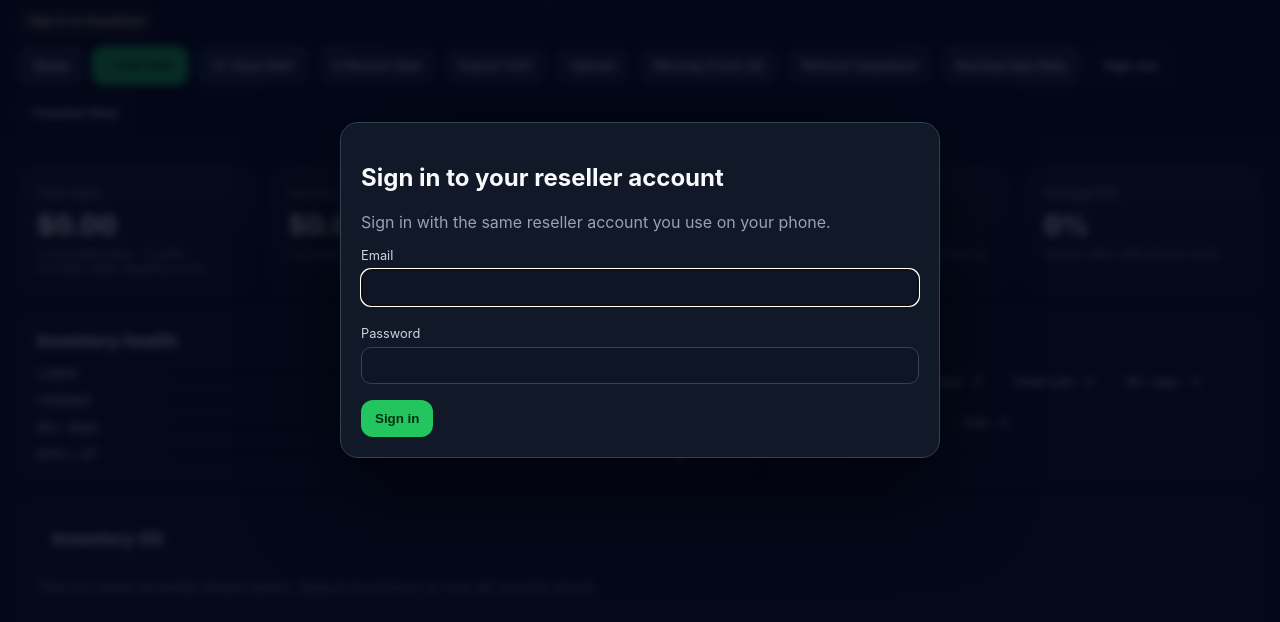
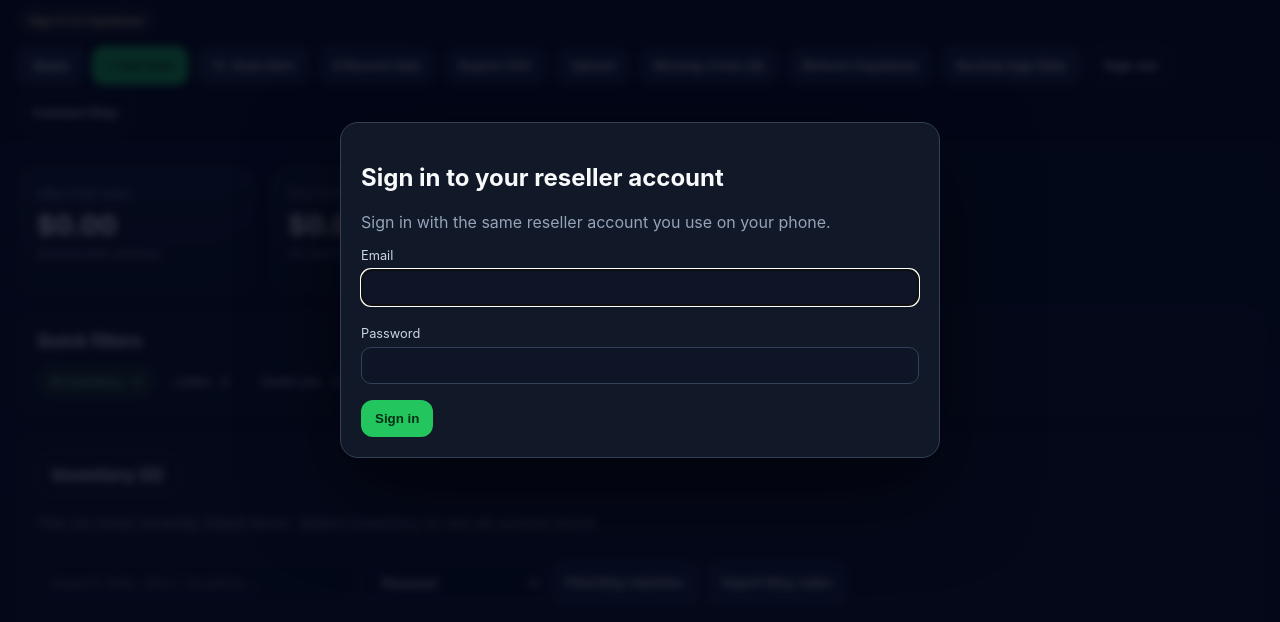
Before and after one commit to melsfoundtreasures/mels-found-treasures, a plain HTML site: page index.html in a window 1280 px wide. Shown: the part 110-732 px from the top of the page. Drawn offline with Linux system fonts and the light colour scheme.

Commit message:
Keep only marketplace sales totals on home

```diff
--- a/index.html
+++ b/index.html
@@ -137,11 +137,7 @@ button.costs-need-update{background:#b91c1c;color:#fff;border:1px solid #f87171}
 
 
 
-    <section class="panel-grid">
-      <article class="panel">
-        <div class="panel-head"><h2>Inventory health</h2><span id="inventoryCount"></span></div>
-        <div id="healthBars" class="health-bars"></div>
-      </article>
+    <section>
       <article class="panel">
         <div class="panel-head"><h2>Quick filters</h2></div>
         <div class="chips" id="filterChips"></div>
@@ -186,6 +182,10 @@ button.costs-need-update{background:#b91c1c;color:#fff;border:1px solid #f87171}
     </div>
     <p id="statsCoverage" role="status"></p>
     <div class="stats-kpis" id="statsSummary"></div>
+    <article class="panel">
+      <div class="panel-head"><h2>Current inventory health</h2><span id="inventoryCount"></span></div>
+      <div id="healthBars" class="health-bars"></div>
+    </article>
     <div class="stats-grid" id="statsReports"></div>
   </section>
 
@@ -582,16 +582,12 @@ function saleProfit(sale,item){if(sale.financialsPending||saleNeedsCOG(sale))ret
 
 function render(){renderKPIs();renderHealth();renderFilters();renderInventory();renderSales();populateSaleSelect();}
 function renderKPIs(){
-  const unsold=data.items.filter(i=>i.status!=='sold');
-  const soldItems=data.sales.filter(s=>!s.financialsPending&&!saleNeedsCOG(s)).map(s=>({s,item:data.items.find(i=>i.id===s.itemId)}));
-  const cost=unsold.reduce((a,i)=>a+availableStockCost(i),0);
-  const expected=unsold.reduce((a,i)=>a+Number(i.expectedPrice||0),0);
-  const profit=soldItems.reduce((a,x)=>a+saleProfit(x.s,x.item),0);
-  const avgROI=soldItems.length? soldItems.reduce((a,x)=>a+(Number(x.s.purchaseCostAllocated??x.item?.cost??0)>0?saleProfit(x.s,x.item)/Number(x.s.purchaseCostAllocated??x.item.cost)*100:0),0)/soldItems.length:0;
-  const salesRevenue=data.sales.reduce((sum,s)=>sum+Number(s.salePrice||0),0);
-  const salesUnits=data.sales.reduce((sum,s)=>sum+Number(s.quantity||1),0);
-  const cards=[['Total sales',money(salesRevenue),`${data.sales.length} recorded sales · ${salesUnits} units; includes sales awaiting costs`],['Inventory cost',money(cost),`${unsold.length} unsold items`],['Expected sales',money(expected),'Based on your target prices'],['Realized profit',money(profit),`${soldItems.length} complete sales; ${data.sales.filter(s=>s.financialsPending||saleNeedsCOG(s)).length} need costs or expenses`],['Average ROI',`${Math.round(avgROI)}%`,'Across sales with known costs']];
-  document.getElementById('kpis').innerHTML=cards.map(c=>`<article class="kpi"><div class="label">${c[0]}</div><div class="value">${c[1]}</div><div class="mini">${c[2]}</div></article>`).join('');
+  const cards=['eBay','Etsy','Facebook Marketplace'].map(platform=>{
+    const sales=data.sales.filter(sale=>normalizeSalePlatform(sale.marketplace)===platform);
+    const revenue=sales.reduce((total,sale)=>total+Number(sale.salePrice||0),0);
+    return '<article class="kpi"><div class="label">'+escapeHtml(platform)+' total sales</div><div class="value">'+money(revenue)+'</div><div class="mini">All-time item revenue</div></article>';
+  });
+  document.getElementById('kpis').innerHTML=cards.join('');
 }
 function renderHealth(){
   const total=Math.max(1,data.items.filter(i=>i.status!=='sold').length);
@@ -1269,6 +1265,6 @@ handlePlatformListingFile=async function(file){
 <script src="./etsy-connect.js"></script>
 <script src="./photo-loading.js?v=thumbnail-batches"></script>
 <script src="./etsy-listings.js?v=etsy-expense-fill"></script>
-<script src="./stats.js?v=marketplace-totals"></script>
+<script src="./stats.js?v=home-platform-totals"></script>
 </body>
 </html>
--- a/stats.js
+++ b/stats.js
@@ -119,6 +119,9 @@ function buildResellerStats(items, sales, options, profitForSale) {
       today, days: period.value === "all" ? null : Number(period.value), marketplace: marketplace.value,
     }, saleProfit);
     const total = stats.totals;
+    const unsold = data.items.filter(item => item.status !== "sold");
+    const inventoryCost = unsold.reduce((sum, item) => sum + availableStockCost(item), 0);
+    const expectedRevenue = unsold.reduce((sum, item) => sum + Number(item.expectedPrice || 0), 0);
     const periodStats = buildResellerStats(data.items, data.sales, {
       today, days: period.value === "all" ? null : Number(period.value), marketplace: "all",
     }, saleProfit);
@@ -141,6 +144,8 @@ function buildResellerStats(items, sales, options, profitForSale) {
       ["Average time to sell", days(total), "From listing date to sale, weighted by units"],
       ["Profit per unit", total.completeUnits ? money(total.profit / total.completeUnits) : "—", "Across sales with complete costs"],
       ["Return on cost", total.cost > 0 ? (100 * total.profit / total.cost).toFixed(1) + "%" : "—", "Known net profit ÷ allocated purchase cost"],
+      ["Inventory cost", money(inventoryCost), "Current unsold inventory across all dates"],
+      ["Expected sales", money(expectedRevenue), "Current unsold items at their asking price"],
     ];
     summary.innerHTML = cards.map(([label, value, note]) => '<article><span>' + escape(label) +
       '</span><strong>' + escape(value) + '</strong><small>' + escape(note) + '</small></article>').join("");
```
